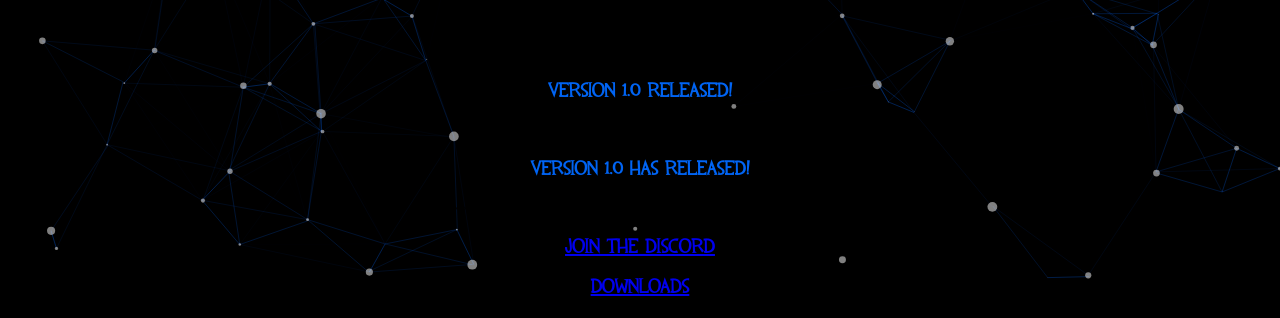
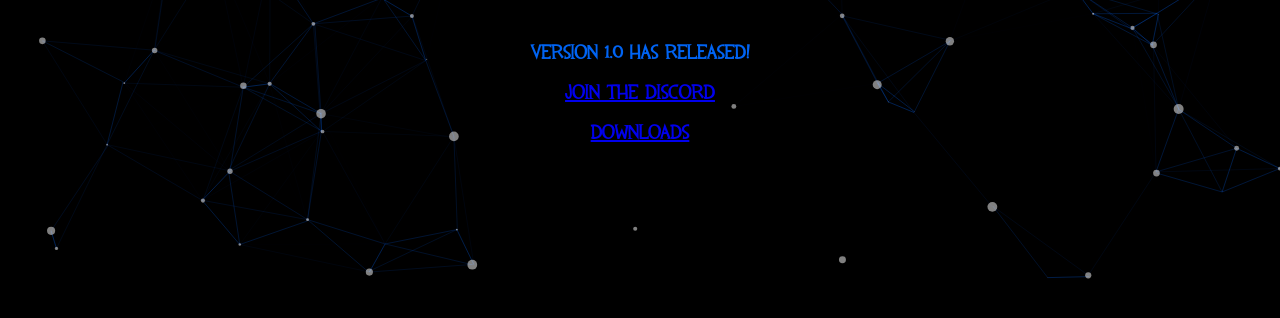
Before and after one commit to nickplj12/oanitic-website, a website: page index.html in a window 1280 px wide. Shown: the part 515-833 px from the top of the page. After the commit the page ends 800 px from the top, so only its background shows below. Drawn offline with Linux system fonts and the light colour scheme.

Commit message:
Update index.html

```diff
--- a/index.html
+++ b/index.html
@@ -15,11 +15,7 @@
         <div class="heading">
             <img src="assets/logo.png" width="200"></img>
             <h1>Neuoanitic</h1>
-<<<<<<< HEAD
-            <h3>Version 1.0 released!</h3>
-=======
             <h3>Version 1.0 has released!</h3>
->>>>>>> 9ba691d09bb4aa2c763142ce6498305ad6753496
             <h3><a href="https://discord.gg/zgHg5BvBjs">Join the Discord</a></h3> <h3><a href="downloads.html">Downloads</a></h3>
         </div>
     </div>
```
